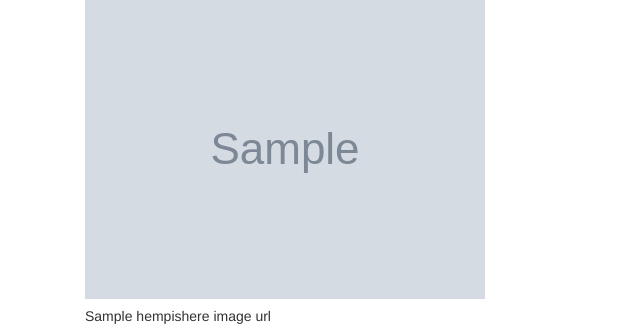
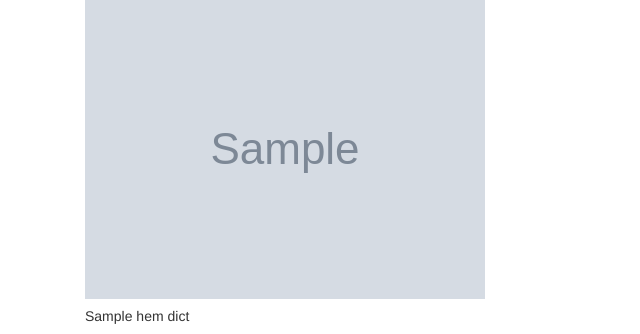
Before and after one commit to jeosqueri/Mars-Web-Scraper, a Flask app: page / in a window 1280 px wide. Shown: the part 860-1194 px from the top of the page, without its empty margins (0-640 px from the left). Run offline with Flask 2, Linux system fonts and the light colour scheme; grey boxes marked "Sample" are stand-in pictures; a database or web service that is not in the repository returns one stand-in record (values such as "Sample title"); some libraries are stand-ins or nearby versions.

Commit message:
got hemisphere pictures to display

```diff
--- a/Missions_to_Mars/templates/index.html
+++ b/Missions_to_Mars/templates/index.html
@@ -39,21 +39,21 @@
     </div>
 
 
-    <div class = "card-deck">
+    <div class = "card-deck" style="display: flex;">
       <div class="col-md-12">
         <div class="row">
-          <!-- {% for hempishere_image_urls in mars_dict %} -->
+          {% for hem_dict in mars_dict.hempishere_image_urls %}
           <div class="col-md-6">
             <div class="card">
-              <a href="{{mars_dict.hempishere_image_urls['img_url']}}">
-                <img class="card-img-top" src="{{mars_dict.hempishere_image_urls['img_url']}}" alt="Card image cap">
+              <a href="{{hem_dict.img_url}}">
+                <img class="card-img-top" src="{{hem_dict.img_url}}" alt="Card image cap">
               </a>
               <div class="card-body">
-                <h5 class="card-title">{{mars_dict.hempishere_image_urls['titles']}}</h5>
+                <h5 class="card-title">{{hem_dict.titles}}</h5>
               </div>
             </div>
           </div>
-          <!-- {% endfor %} -->
+          {% endfor %}
         </div>
       </div>
     </div>
```
Also changed, not shown: Missions_to_Mars/scrape_mars.py (+7 -1 lines), 1 other file.
